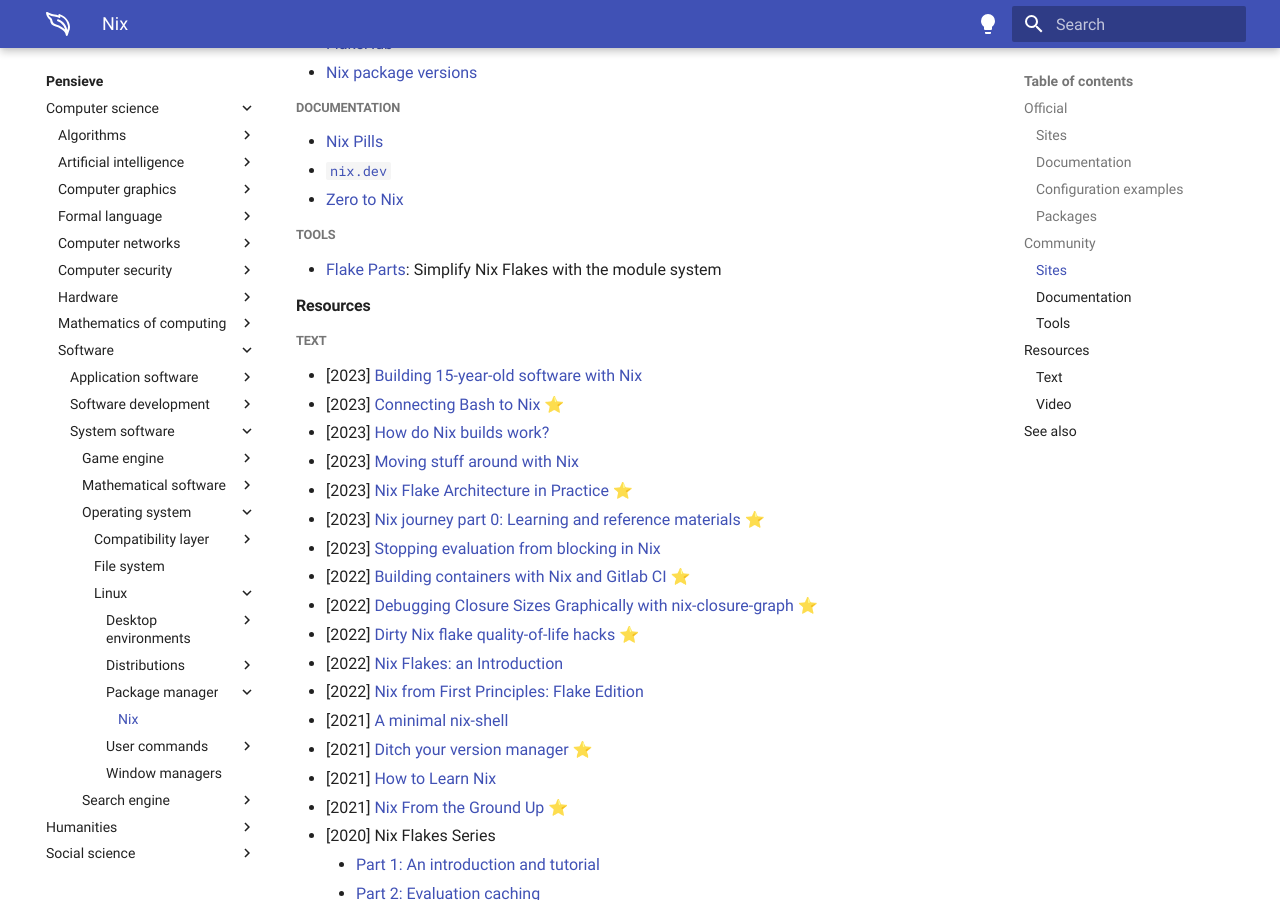
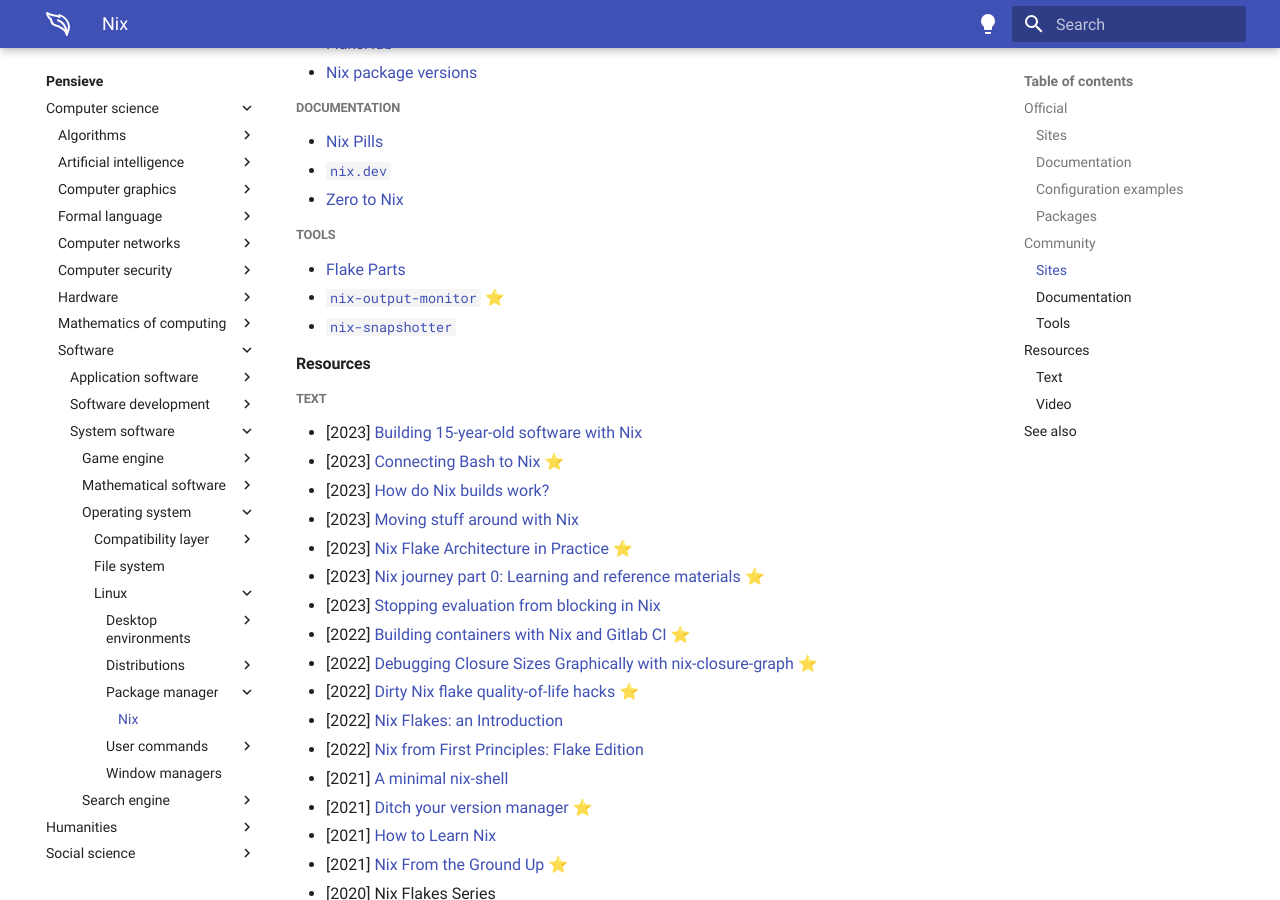
Before and after one commit to paveloom/paveloom.dev, an MkDocs documentation site: the page built from content/pensieve/nix.md, in a window 1280 px wide and 900 px high, scrolled down 878 px. Built offline with MkDocs 1.6.1 and Material for MkDocs 9.7.7, drawn with Linux system fonts in a browser that asks for light colours.

Commit message:
Pensieve: update the Nix page.

```diff
--- a/content/pensieve/nix.md
+++ b/content/pensieve/nix.md
@@ -34,7 +34,9 @@
 - [Zero to Nix](https://zero-to-nix.com)
 
 ##### Tools
-- [Flake Parts](https://github.com/hercules-ci/flake-parts): Simplify Nix Flakes with the module system
+- [Flake Parts](https://github.com/hercules-ci/flake-parts)
+- [`nix-output-monitor`](https://github.com/maralorn/nix-output-monitor) ⭐
+- [`nix-snapshotter`](https://github.com/pdtpartners/nix-snapshotter)
 
 #### Resources
 
```
